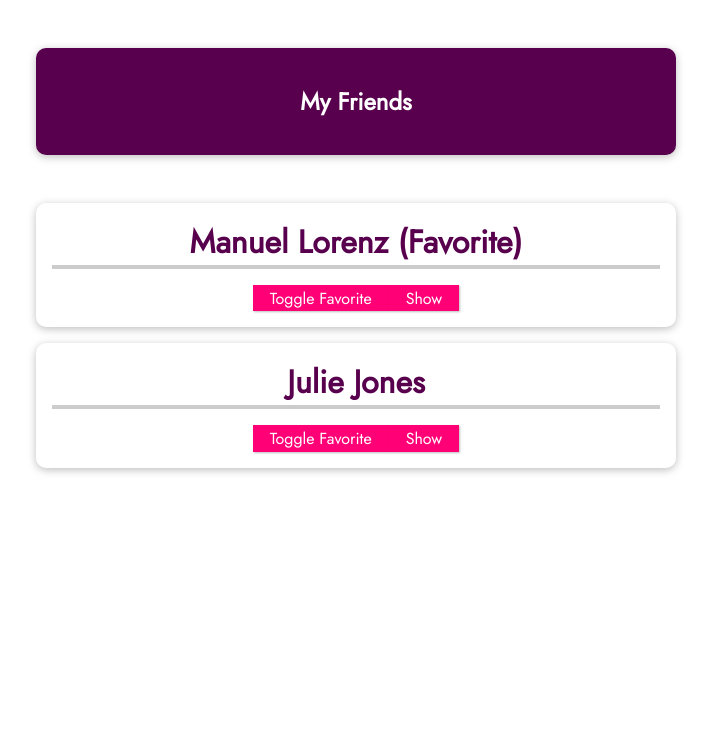
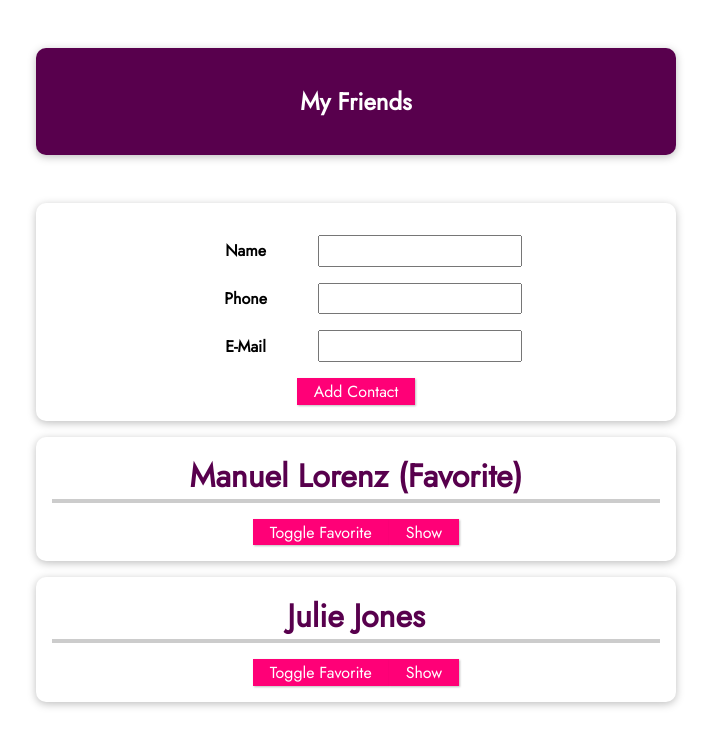
Before and after one commit to mleontenko/vue-components, a Vue app: page / in a window 1280 px wide. Shown: the top 746 px of the page, without its empty margins (284-995 px from the left). Built offline with nearby package versions, Linux system fonts and the light colour scheme.

Commit message:
new friend component, connect new component

```diff
--- a/src/App.vue
+++ b/src/App.vue
@@ -1,6 +1,7 @@
 <template>
     <section>
         <header><h1>My Friends</h1></header>
+        <new-friend @add-contact="addContact"></new-friend>
         <ul>
             <friend-contact
                 v-for="friend in friends"
@@ -44,6 +45,15 @@
                 friend => friend.id === friendId
             );
             identifiedFriend.isFavorite = !identifiedFriend.isFavorite;
+        },
+        addContact(name, phone, email) {
+            const newFriendContact = {
+                id: new Date().toISOString(),
+                name: name,
+                phone: phone,
+                email: email
+            };
+            this.friends.push(newFriendContact);
         }
     }
 }
@@ -82,7 +92,8 @@
   list-style: none;
 }
 
-#app li {
+#app li,
+#app form {
   box-shadow: 0 2px 8px rgba(0, 0, 0, 0.26);
   margin: 1rem auto;
   border-radius: 10px;
@@ -115,4 +126,18 @@
   border-color: #ec3169;
   box-shadow: 1px 1px 4px rgba(0, 0, 0, 0.26);
 }
+
+#app input {
+  font: inherit;
+  padding: 0.15rem;
+}
+#app label {
+  font-weight: bold;
+  margin-right: 1rem;
+  width: 7rem;
+  display: inline-block;
+}
+#app form div {
+  margin: 1rem 0;
+}
 </style>
--- /dev/null
+++ b/src/components/NewFriend.vue
@@ -0,0 +1,40 @@
+<template>
+    <form @submit.prevent="submitData">
+        <div>
+            <label>Name</label>
+            <input type="text" v-model="enteredName" />
+        </div>
+        <div>
+            <label>Phone</label>
+            <input type="tel" v-model="enteredPhone" />
+        </div>
+        <div>
+            <label>E-Mail</label>
+            <input type="email" v-model="enteredEmail" />
+        </div>
+        <button>Add Contact</button>
+    </form>
+</template>
+
+<script>
+export default {
+    emits: ['add-contact'],
+    data() {
+        return {
+            enteredName: '',
+            enteredPhone: '',
+            enteredEmail: ''
+        };
+    },
+    methods: {
+        submitData() {
+            this.$emit(
+                'add-contact',
+                this.enteredName,
+                this.enteredPhone,
+                this.enteredEmail
+            );
+        }
+    }
+};
+</script>
--- a/src/main.js
+++ b/src/main.js
@@ -2,9 +2,11 @@
 
 import App from './App.vue'
 import FriendContact from './components/FriendContact.vue';
+import NewFriend from './components/NewFriend.vue';
 
 const app = createApp(App);
 
 app.component('friend-contact', FriendContact);
+app.component('new-friend', NewFriend);
 
 app.mount('#app')
```
